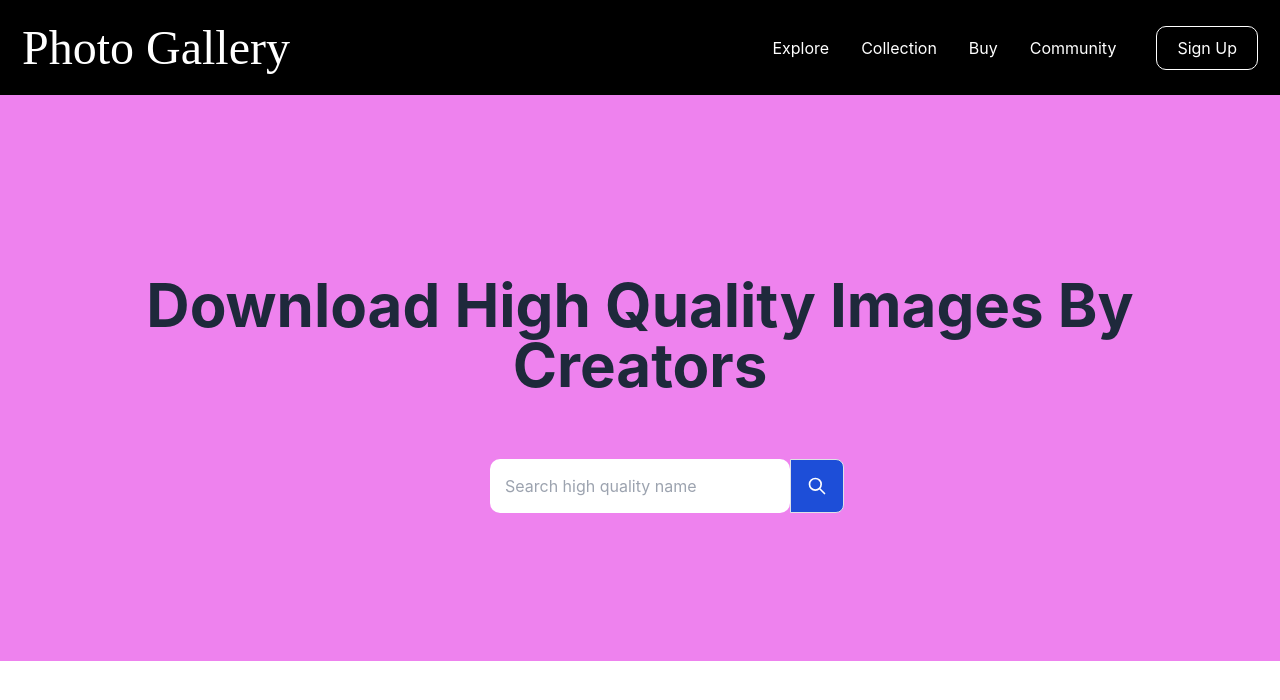
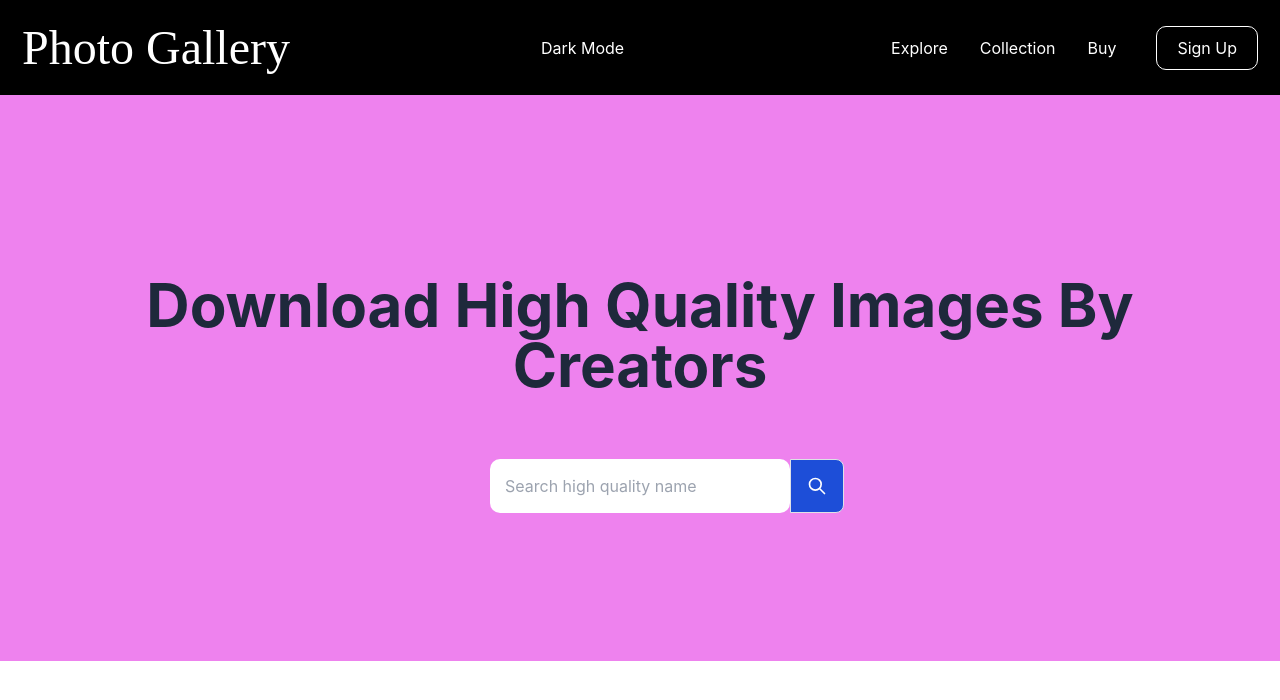
Before and after one commit to nikitaawasarmol/Image-Gallery, a React (Create React App) app: page / in a window 1280 px wide. Shown: the top 700 px of the page. Built offline with nearby package versions, Linux system fonts and the light colour scheme.

Commit message:
Update NavBar.js

```diff
--- a/src/components/navbar/NavBar.js
+++ b/src/components/navbar/NavBar.js
@@ -1,6 +1,7 @@
 import React from 'react'
 // import {Link} from "react-router-dom";
-import { Nav, NavLogo, NavLink, Bars, NavMenu, NavBtn, NavBtnLink,} from "./NavBarElements";
+import { Nav, NavLogo, NavLink, NavMenu, NavBtn, NavBtnLink,} from "./NavBarElements";
+// import { Fabars } from 'react-icons/fa'
 
 const NavBar = () => {
   return (
@@ -9,7 +10,7 @@ const NavBar = () => {
             <NavLogo to="/">
                 Photo Gallery
             </NavLogo>
-            <Bars />
+            <button background-color="black">Dark Mode</button>
 
             <NavMenu>
 
@@ -31,11 +32,11 @@ const NavBar = () => {
                 Buy
                 </NavLink>
 
-                <NavLink
+                {/* <NavLink
                 to="/"
                 activeStyle={{color: 'black'}}>
                 Community
-                </NavLink>
+                </NavLink> */}
 
                 <NavBtn>
                     <NavBtnLink to="/">Sign Up</NavBtnLink>
@@ -44,6 +45,7 @@ const NavBar = () => {
 
             </NavMenu>
         </Nav>
+
     </>
   )
 }
```
